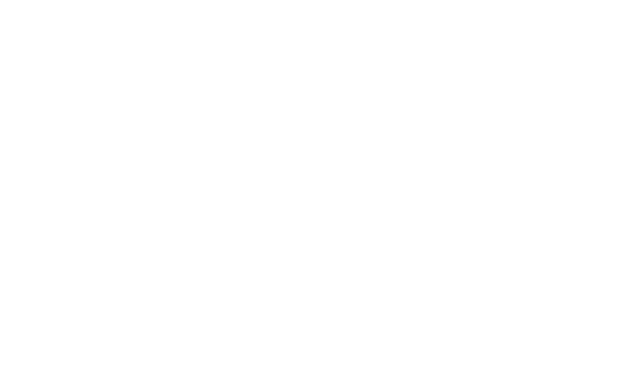
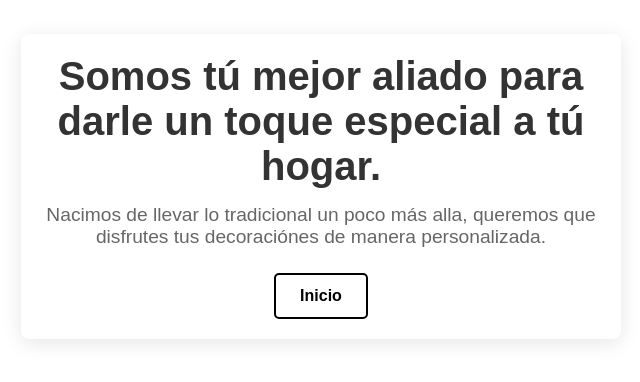
Before and after one commit to T4ti4n4/maqueta, a React (Create React App) app: page /about in a window 1280 px wide. Before the commit this address had no page. Shown: the part 214-596 px from the top of the page, without its empty margins (319-959 px from the left). Built offline with nearby package versions, Linux system fonts and the light colour scheme.

Commit message:
About
Se creo el contenedor de About, para que al momento de hacer clic en este, se redireccione a su contenido.

```diff
--- a/src/App.js
+++ b/src/App.js
@@ -1,9 +1,10 @@
-import React from 'react';
-import { BrowserRouter as Router, Route, Routes } from 'react-router-dom';
-import Header from './components/Header';
-import AboutSection from './components/AboutSection';
-import MainSection from './components/MainSection';
-import Home from './components/Home';
+import React from "react";
+import { BrowserRouter as Router, Route, Routes } from "react-router-dom";
+import Header from "./components/Header";
+import AboutSection from "./components/AboutSection";
+import MainSection from "./components/MainSection";
+import Home from "./components/Home";
+import About from "./components/About";
 
 function Page() {
   return (
@@ -22,6 +23,7 @@
         <Routes>
           <Route path="/" element={<Home />} />
           <Route path="/home" element={<Page />} />
+          <Route path="about" element={<About />} />
         </Routes>
       </div>
     </Router>
--- /dev/null
+++ b/src/components/About.js
@@ -0,0 +1,21 @@
+import React from "react";
+import styles from "../styles/Home.module.css";
+
+const About = () => {
+  return (
+    <section className={styles.hero}>
+      <div className={styles.heroContent}>
+        <h1>Somos tú mejor aliado para darle un toque especial a tú hogar.</h1>
+        <p>
+          Nacimos de llevar lo tradicional un poco más alla, queremos que
+          disfrutes tus decoraciónes de manera personalizada.
+        </p>
+        <a href="/home" className={styles.btn}>
+          Inicio
+        </a>
+      </div>
+    </section>
+  );
+};
+
+export default About;
--- a/src/components/AboutSection.js
+++ b/src/components/AboutSection.js
@@ -23,7 +23,6 @@
       "Nuestros muebles modernos garantizan un nivel de calidad excepcional. Nuestra empresa ha invertido en tecnología avanzada para asegurarse de que cada producto sea lo más perfecto y consistente posible. Con tres décadas de experiencia, entendemos lo que nuestros clientes buscan para sus hogares y oficinas.",
   },
 ];
-
 
 // Componente de imagen izquierda
 const LeftImage = () => {
--- a/src/components/MainSection.js
+++ b/src/components/MainSection.js
@@ -27,7 +27,6 @@
       "Nuestros muebles modernos garantizan un nivel de calidad excepcional. Nuestra empresa ha invertido en tecnología avanzada para asegurarse de que cada producto sea lo más perfecto y consistente posible. Con tres décadas de experiencia, entendemos lo que nuestros clientes buscan para sus hogares y oficinas.",
   },
 ];
-
 
 const MainSection = () => {
   const [currentImageIndex, setCurrentImageIndex] = useState(0);
@@ -66,7 +65,6 @@
 
   return (
     <section className={styles.about_section}>
-
       {/* Carrusel de imágenes */}
       <div className={styles.about_image}>
         <img src={images[currentImageIndex]} alt="Carrusel" />
@@ -77,7 +75,6 @@
           <img src={rightArrow} alt="Next" />
         </button>
       </div>
-
 
       {/* Texto con botones para cambiarlo */}
       <div className={styles.about_text}>
```
Also changed, not shown: src/components/Home.js (+7 -5 lines), src/components/Header.js (line endings or trailing spaces).
